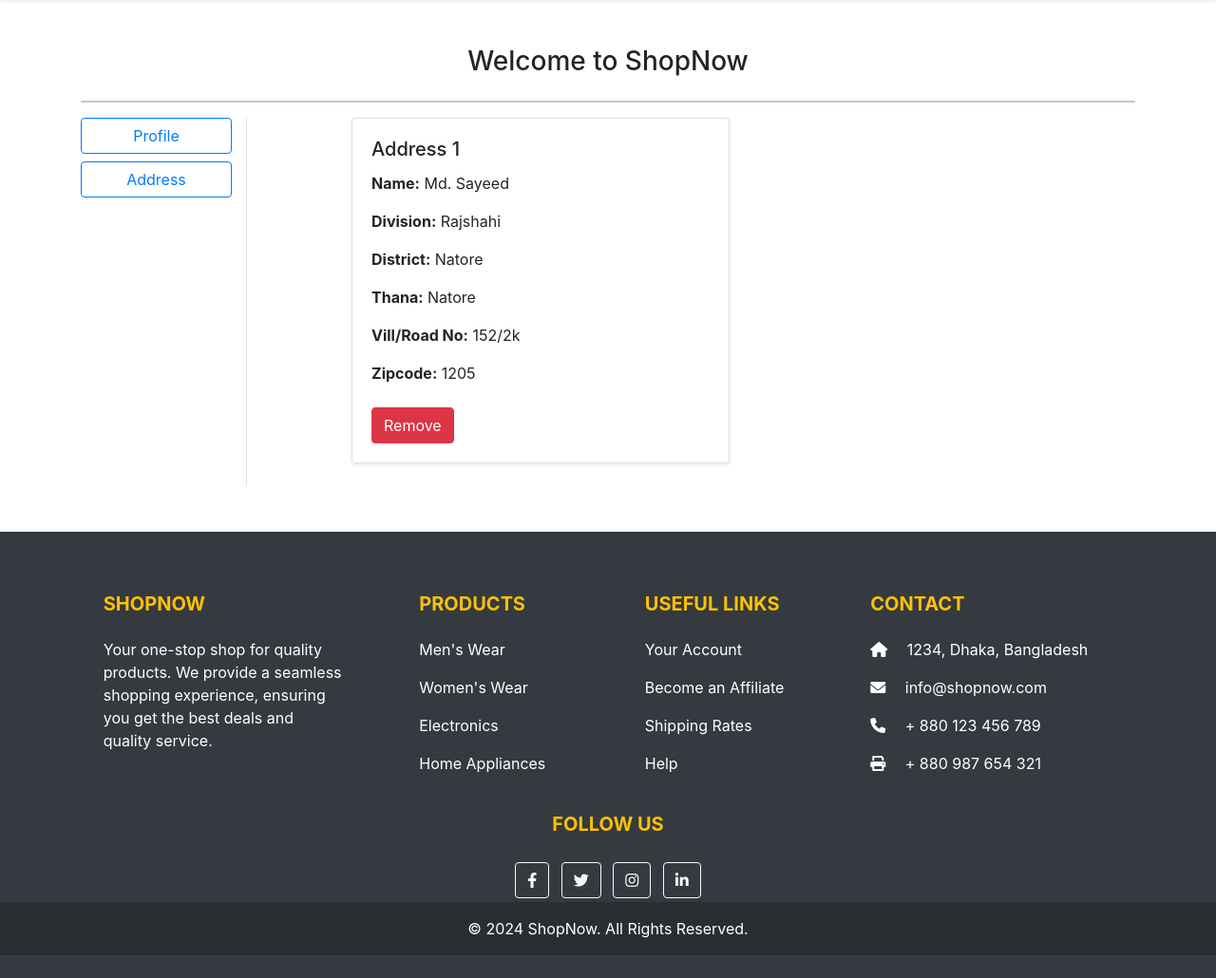
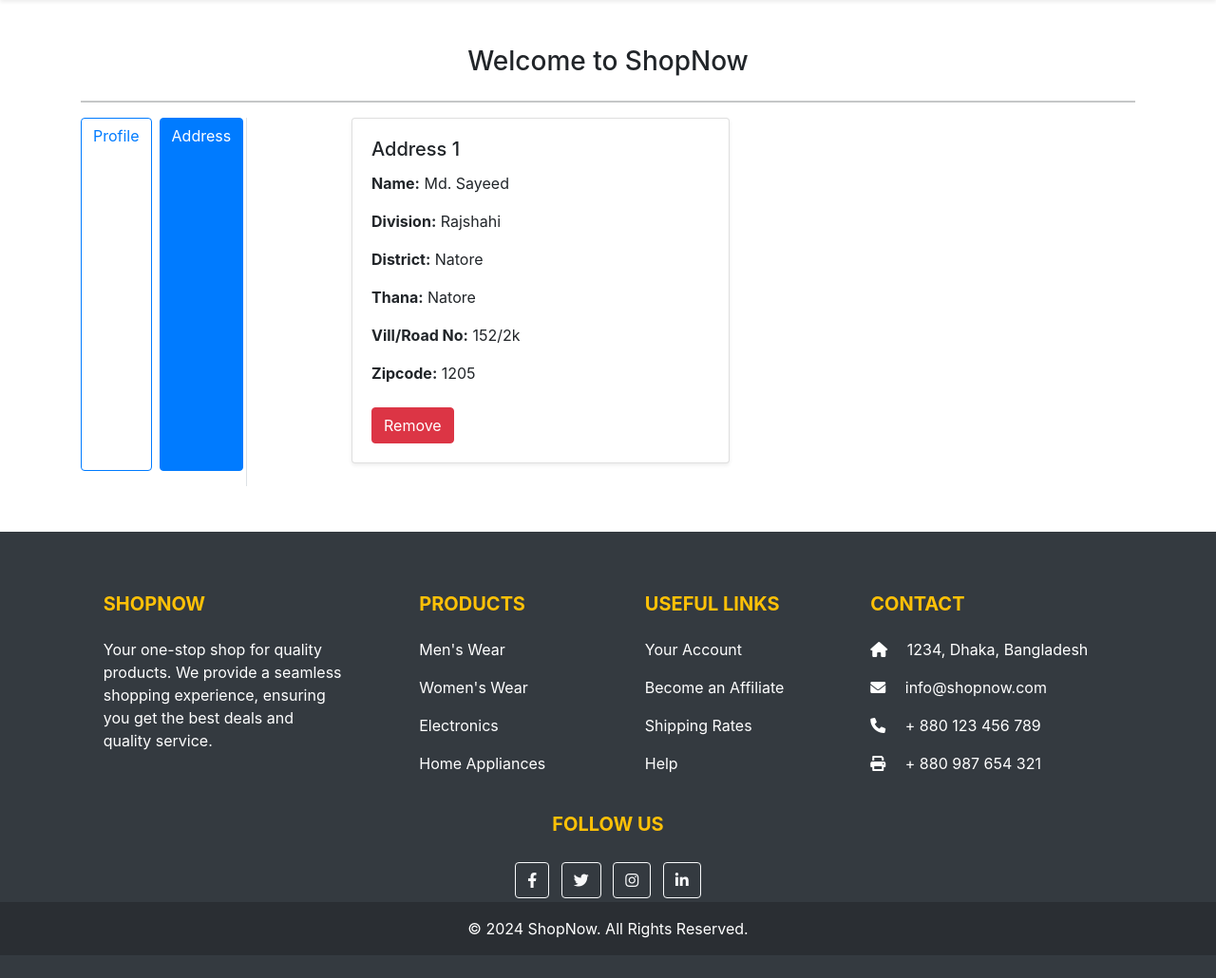
Before and after one commit to Shawon5030/ShopNow, a Django app: page /address/ in a window 1280 px wide. Shown: the part 72-1102 px from the top of the page at 95% size. Run offline with Django 4.2, Linux system fonts and the light colour scheme; a user stored in the database is signed in; data comes from the database, SQL or seed files in the repository; some libraries are stand-ins or nearby versions.

Commit message:
Shawon-commit-number-100

```diff
--- a/Shop/templates/Shop/address.html
+++ b/Shop/templates/Shop/address.html
@@ -6,10 +6,10 @@
     <h3 class="text-center mb-4">Welcome to ShopNow</h3>
     <hr>
     <div class="row">
-        <div class="col-sm-2 border-end">
-            <ul class="list-unstyled d-in d-flax-i">
-                <li class="d-grid mb-2"><a href="{% url 'profile' %}" class="btn text-primary btn-outline-primary">Profile</a></li>
-                <li class="d-grid"><a href="{% url 'address' %}" class="btn text-primary  btn-outline-primary btn btn-primary">Address</a></li>
+        <div class="col-sm-2 d-flex border-end">
+            <ul class="list-unstyled gap-2 d-flex d-flax-i">
+                <li class="d-grid "><a href="{% url 'profile' %}" class="btn text-primary btn-outline-primary">Profile</a></li>
+                <li class="d-grid"><a href="{% url 'address' %}" class="btn text-white btn-primary">Address</a></li>
             </ul>
         </div>
 
```
